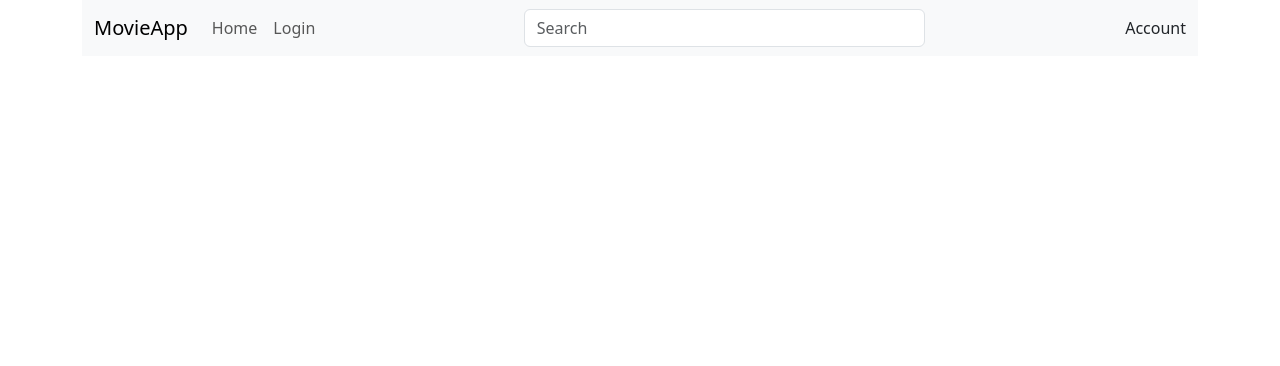
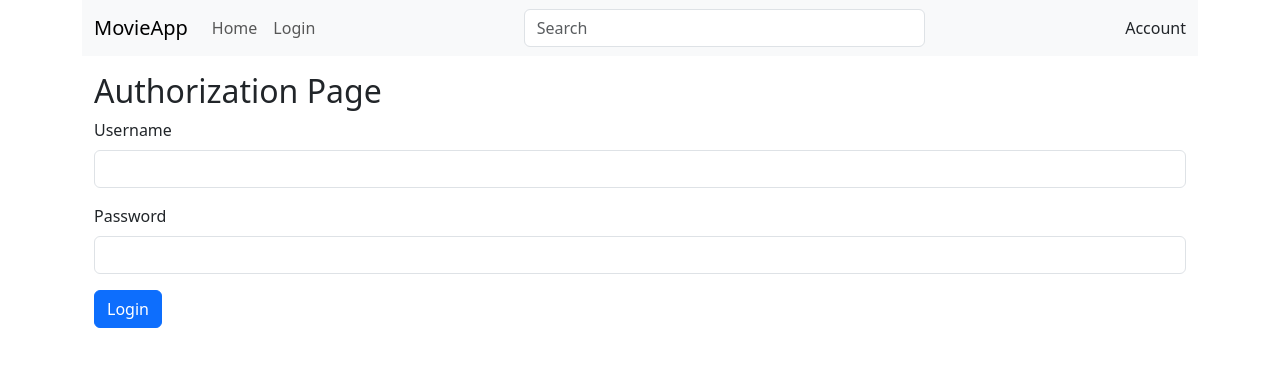
Before and after one commit to ura1722/movie_app_practice, a React app: page /movie_app_practice/auth in a window 1280 px wide. Shown: the top 366 px of the page. Built offline with nearby package versions, Linux system fonts and the light colour scheme; no server answers; the HTML template or start-up script is replaced by a standard one.

Commit message:
commit-4

```diff
--- a/src/App.jsx
+++ b/src/App.jsx
@@ -13,9 +13,9 @@ function App() {
       <div className='container'>
         <Navbar/>
         <Routes>
-          <Route path="/" element={<Main />} />
-          <Route path="/auth" element={<Auth />} />
-          <Route path="/myaccount" element={<Account />} />
+          <Route path="/movie_app_practice" element={<Main />} />
+          <Route path="/movie_app_practice/auth" element={<Auth />} />
+          <Route path="/movie_app_practice/myaccount" element={<Account />} />
         </Routes>
       </div>
     </Router>
--- a/src/components/Navbar.jsx
+++ b/src/components/Navbar.jsx
@@ -18,14 +18,14 @@ const Navbar = () => {
     <div className='mb-3'>
       <nav className="navbar navbar-expand-lg navbar-light bg-light">
         <div className="container-fluid d-flex justify-content-between">
-          <Link className="navbar-brand" to="/">MovieApp</Link>
+          <Link className="navbar-brand" to="/movie_app_practice">MovieApp</Link>
 
           <ul className="navbar-nav">
             <li className="nav-item">
-              <Link className="nav-link" to="/">Home</Link>
+              <Link className="nav-link" to="/movie_app_practice">Home</Link>
             </li>
             <li className="nav-item">
-              <Link className="nav-link" to="/auth">Login</Link>
+              <Link className="nav-link" to="/movie_app_practice/auth">Login</Link>
             </li>
           </ul>
           <div className="d-flex justify-content-center flex-grow-1">
@@ -39,7 +39,7 @@ const Navbar = () => {
 
             </Form>
           </div>
-          <Link className="nav-link" to="/myaccount">Account</Link>
+          <Link className="nav-link" to="/movie_app_practice/myaccount">Account</Link>
         </div>
       </nav>
     </div>
--- a/src/pages/Auth.jsx
+++ b/src/pages/Auth.jsx
@@ -30,7 +30,7 @@ const Auth = () => {
   useEffect(() => {
     if (sessionData && sessionData.session_id) {
       dispatch(setSessionId(sessionData.session_id));
-      navigate("/")
+      navigate("/movie_app_practice")
     }
   }, [sessionData]);
 
--- a/vite.config.js
+++ b/vite.config.js
@@ -4,5 +4,5 @@ import react from '@vitejs/plugin-react-swc'
 // https://vitejs.dev/config/
 export default defineConfig({
   plugins: [react()],
-  base: ''
+  base: '/movie_app_practice'
 })
```
